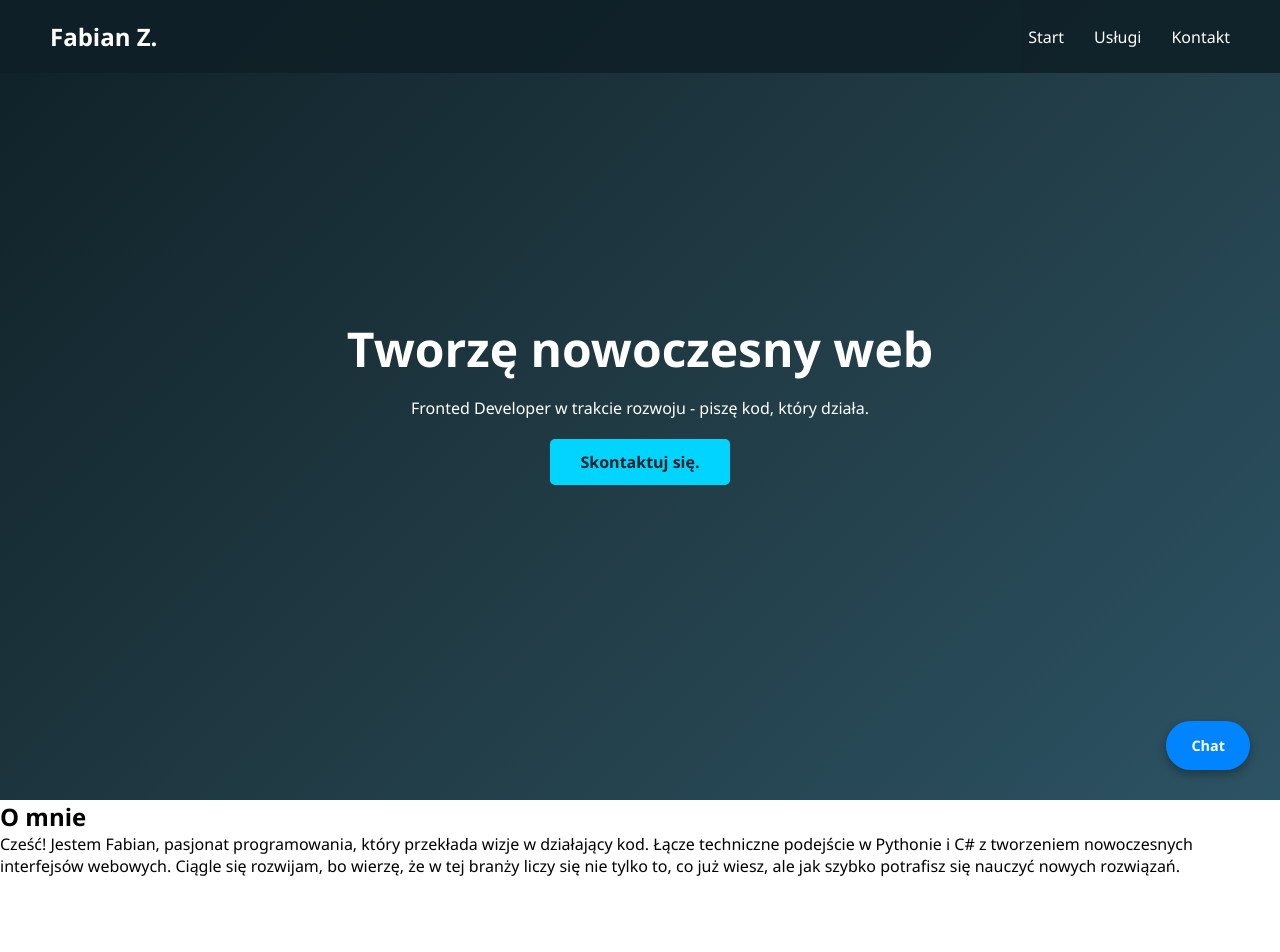
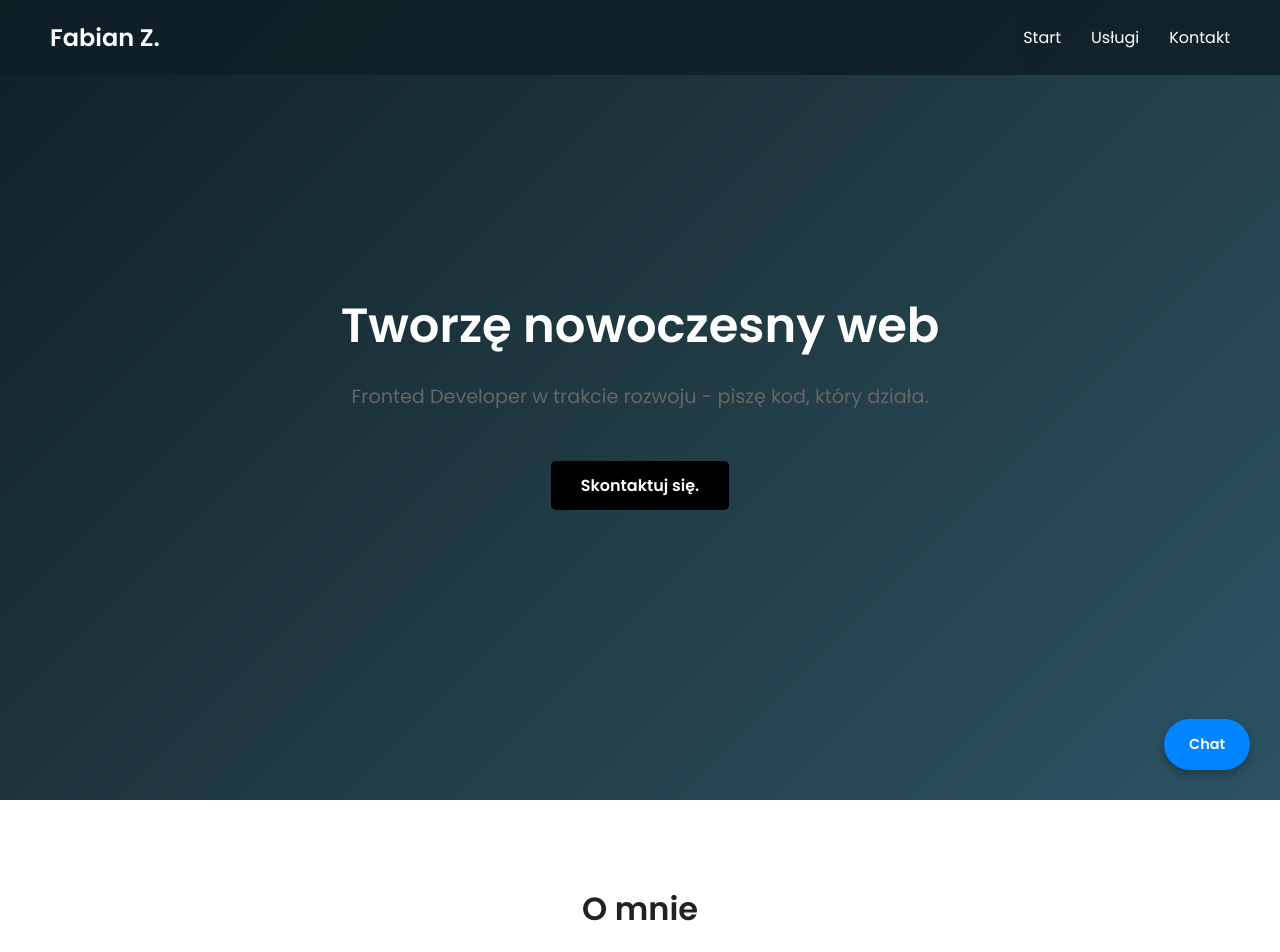
Before and after one commit to FabeQ-cloud/moja-strona-portfolio, a plain HTML site: page index.html in a window 1280 px wide. Shown: the top 952 px of the page. Drawn offline with Linux system fonts and the light colour scheme.

Commit message:
Refactor CSS styles and update font family

```diff
--- a/style.css
+++ b/style.css
@@ -1,3 +1,4 @@
+@import url('https://fonts.googleapis.com/css2?family=Poppins:wght@300;400;600&display=swap');
 * {
     margin: 0;
     padding: 0;
@@ -5,7 +6,9 @@
 }
 
 body {
-    font-family: 'Segoe UI', Tahoma, Geneva, Verdana, sans-serif;
+    font-family: 'poppins', sans-serif;
+    margin: 0;
+    color: #333;
 }
 
 .hero {
@@ -16,22 +19,36 @@ body {
     align-items: center;
     color: white;
     text-align: center;
+    padding: 100px 20px;
 }
 
-.hero-container h1 { font-size: 3rem; margin-bottom: 1rem; }
+.hero-container h1 {
+    font-size: 3rem;
+    margin-bottom: 20px;
+}
+
+.hero-container p {
+    font-size: 1.2rem;
+    margin-bottom: 30px;
+    color: #666;
+}
 
 .btn {
     display: inline-block;
     margin-top: 20px;
     padding: 12px 30px;
-    background: #00d4ff;
-    color: #0f2027;
+    background: #000;
+    color: white;
     text-decoration: none;
     border-radius: 5px;
     font-weight: bold;
-    transition: 0.3s;
+    transition: transform 0.2s, background 0,3s;
 }
-.btn:hover { background: white; transform: scale(1.05); }
+
+.btn:hover {
+     background: #333;
+     transform: scale(1.05);
+}
 
 .navbar {
     position: fixed;
@@ -166,3 +183,18 @@ footer {
 html {
     scroll-behavior: smooth;
 }
+
+.about {
+    max-width: 700px;
+    margin: 60px auto;
+    padding: 20px;
+    text-align: center;
+    line-height: 1.8;
+    color: #444;
+}
+
+.about h2 {
+    font-size: 2rem;
+    margin-bottom: 20px;
+    color: #222;
+}
```
